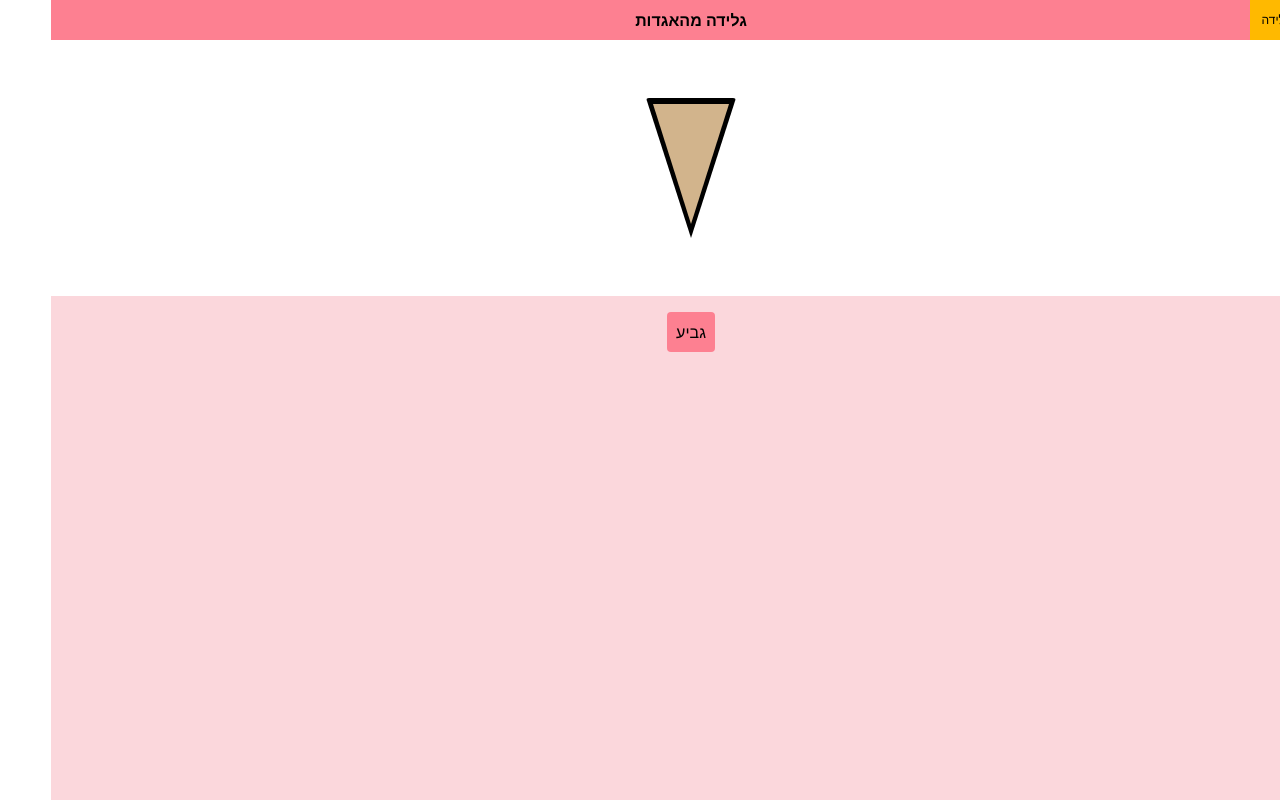
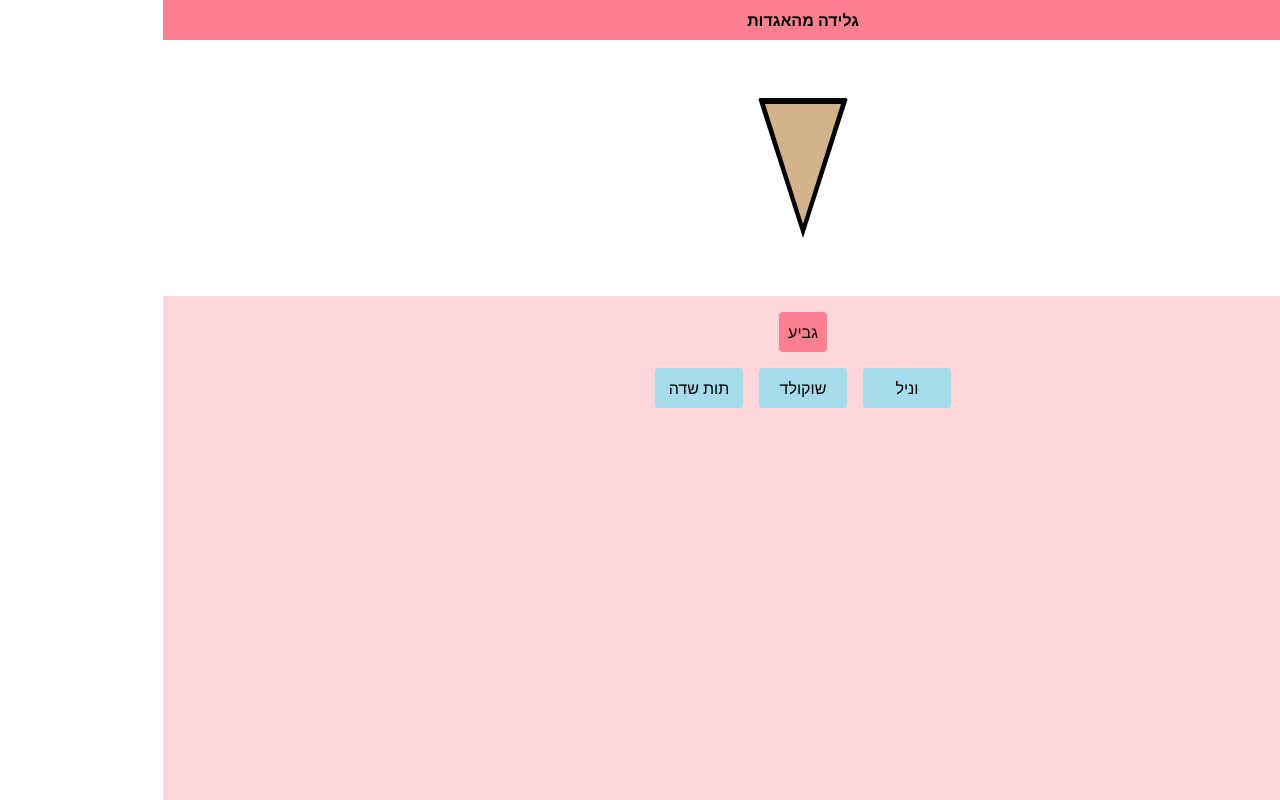
Before and after one commit to drorsoft/react-course, a React (Vite) app: page / in a window 1280 px wide. Built offline with nearby package versions, Linux system fonts and the light colour scheme.

Commit message:
added selecting button for tast

```diff
--- a/src/App.jsx
+++ b/src/App.jsx
@@ -1,9 +1,11 @@
 import { useState } from 'react'
 import { AppHeader } from './components/AppHeader'
 import { IceCream } from './components/IceCream'
+import { IceCreamTaste } from './models/IceCreamTaste'
 
 function App() {
   const [serveType, setServeType] = useState('cone') // cone | cup
+  const [taste, setTaste] = useState(null) // vanilla | chocolate | strawberry
   function toggleServeType() {
     if (serveType === 'cone') {
       setServeType('cup')
@@ -18,13 +20,25 @@ function App() {
       <div className='flex flex-col items-center justify-center   h-64'>
         <IceCream serveType={serveType} />
       </div>
-      <div className="bg-background-main flex-1 flex flex-col justify-start items-center p-4">
+      <div className="bg-background-main gap-4 flex-1 flex flex-col justify-start items-center p-4">
         <div id='button-container' className='flex flex-col '>
-
-
           <button className={`p-2 w-12 bg-background-accent text-black hover:ring-1 ring-purple-700 rounded`} onClick={() => toggleServeType()}>
             {serveType === 'cone' ? 'גביע' : 'כוס'}
           </button>
+        </div>
+        <div id='taste-container' className='flex flex-row gap-4'>
+          <button className={`
+            p-2 w-22 ${taste === IceCreamTaste.Vanilla ? 'bg-background-accent' : 'bg-secondary'}  text-black hover:ring-1 ring-purple-700 rounded
+            `} onClick={() => setTaste(IceCreamTaste.Vanilla)}>
+            וניל
+          </button>
+          <button className={`p-2 w-22 ${taste === IceCreamTaste.Chocolate ? 'bg-background-accent' : 'bg-secondary'} text-black hover:ring-1 ring-purple-700 rounded`} onClick={() => setTaste(IceCreamTaste.Chocolate)}>
+            שוקולד
+          </button>
+          <button className={`p-2 w-22 ${taste === IceCreamTaste.Strawberry ? 'bg-background-accent' : 'bg-secondary'} text-black hover:ring-1 ring-purple-700 rounded`} onClick={() => setTaste(IceCreamTaste.Strawberry)}>
+            תות שדה
+          </button>
+
         </div>
       </div>
     </div>
```
Also changed, not shown: src/models/IceCreamTaste.js (renamed from src/models/IceCreamTasts.js).
